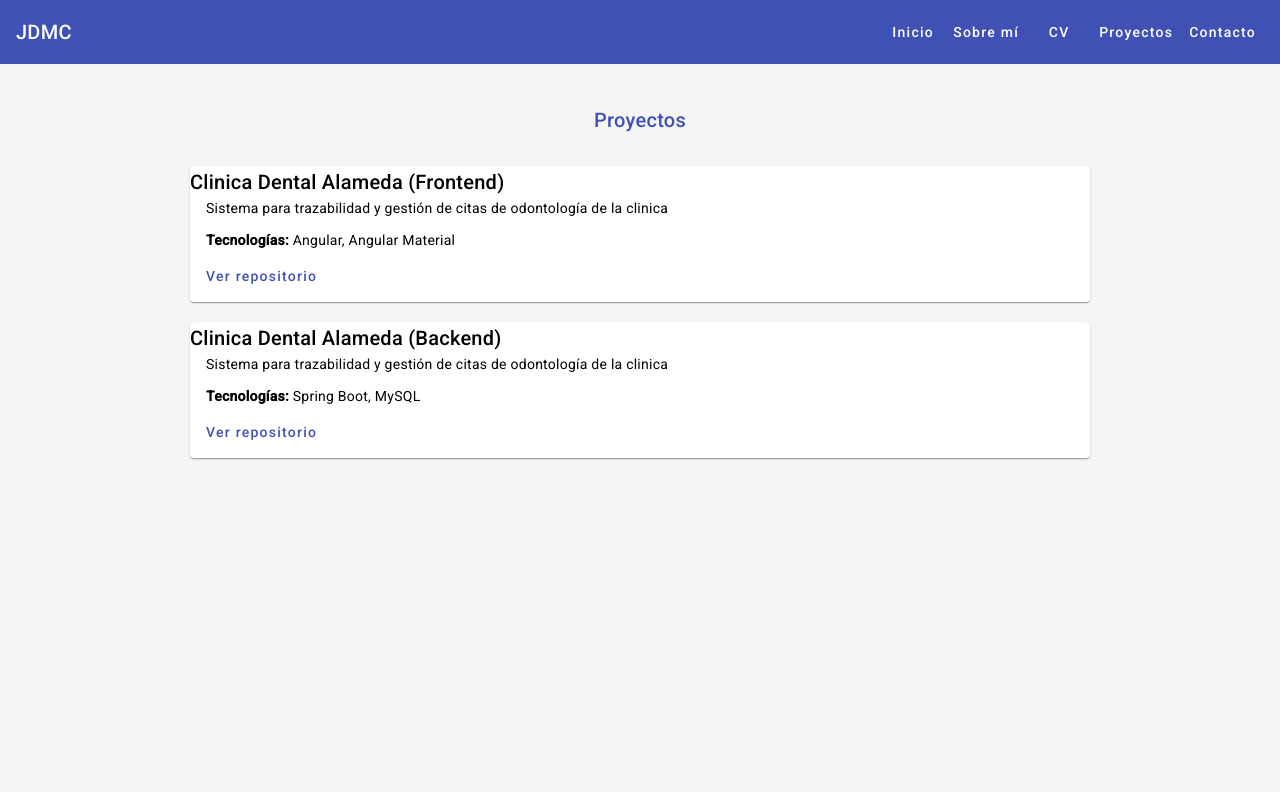
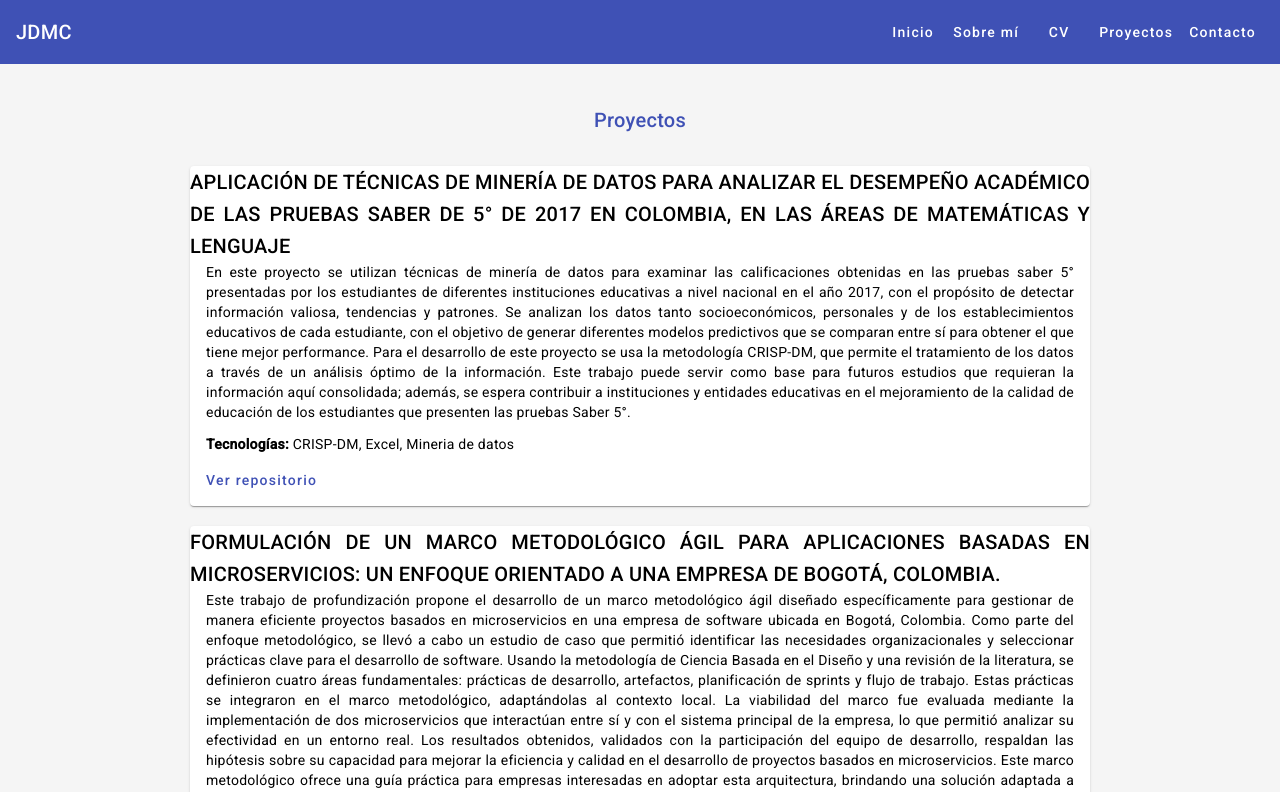
Before and after one commit to JuanMorenoC/jdmcoficial, an Angular app: page /proyectos in a window 1280 px wide. Shown: the top 792 px of the page. Built offline with nearby package versions, Linux system fonts and the light colour scheme.

Commit message:
feat(front): actualizacion de datos de estudio y proyecto

```diff
--- a/src/app/pages/proyectos/proyectos.component.scss
+++ b/src/app/pages/proyectos/proyectos.component.scss
@@ -10,5 +10,6 @@
 
   .proyecto-card {
     margin-bottom: 20px;
+    text-align: justify;
   }
 }
--- a/src/app/pages/proyectos/proyectos.component.ts
+++ b/src/app/pages/proyectos/proyectos.component.ts
@@ -25,6 +25,18 @@ export interface Proyecto {
 export class ProyectosComponent {
   proyectos: Proyecto[] = [
     {
+      nombre: 'APLICACIÓN DE TÉCNICAS DE MINERÍA DE DATOS PARA ANALIZAR EL DESEMPEÑO ACADÉMICO DE LAS PRUEBAS SABER DE 5° DE 2017 EN COLOMBIA, EN LAS ÁREAS DE MATEMÁTICAS Y LENGUAJE',
+      descripcion: 'En este proyecto se utilizan técnicas de minería de datos para examinar las calificaciones obtenidas en las pruebas saber 5° presentadas por los estudiantes de diferentes instituciones educativas a nivel nacional en el año 2017, con el propósito de detectar información valiosa, tendencias y patrones. Se analizan los datos tanto socioeconómicos, personales y de los establecimientos educativos de cada estudiante, con el objetivo de generar diferentes modelos predictivos que se comparan entre sí para obtener el que tiene mejor performance. Para el desarrollo de este proyecto se usa la metodología CRISP-DM, que permite el tratamiento de los datos a través de un análisis óptimo de la información. Este trabajo puede servir como base para futuros estudios que requieran la información aquí consolidada; además, se espera contribuir a instituciones y entidades educativas en el mejoramiento de la calidad de educación de los estudiantes que presenten las pruebas Saber 5°.',
+      tecnologias: ['CRISP-DM', 'Excel', 'Mineria de datos'],
+      repositorio: ''
+    },
+    {
+      nombre: 'FORMULACIÓN DE UN MARCO METODOLÓGICO ÁGIL PARA APLICACIONES BASADAS EN MICROSERVICIOS: UN ENFOQUE ORIENTADO A UNA EMPRESA DE BOGOTÁ, COLOMBIA.',
+      descripcion: 'Este trabajo de profundización propone el desarrollo de un marco metodológico ágil diseñado específicamente para gestionar de manera eficiente proyectos basados en microservicios en una empresa de software ubicada en Bogotá, Colombia. Como parte del enfoque metodológico, se llevó a cabo un estudio de caso que permitió identificar las necesidades organizacionales y seleccionar prácticas clave para el desarrollo de software. Usando la metodología de Ciencia Basada en el Diseño y una revisión de la literatura, se definieron cuatro áreas fundamentales: prácticas de desarrollo, artefactos, planificación de sprints y flujo de trabajo. Estas prácticas se integraron en el marco metodológico, adaptándolas al contexto local. La viabilidad del marco fue evaluada mediante la implementación de dos microservicios que interactúan entre sí y con el sistema principal de la empresa, lo que permitió analizar su efectividad en un entorno real. Los resultados obtenidos, validados con la participación del equipo de desarrollo, respaldan las hipótesis sobre su capacidad para mejorar la eficiencia y calidad en el desarrollo de proyectos basados en microservicios. Este marco metodológico ofrece una guía práctica para empresas interesadas en adoptar esta arquitectura, brindando una solución adaptada a contextos similares.',
+      tecnologias: ['SCRUM', 'XP', 'Arquitectura basada en microservicios', 'Metodologias agiles'],
+      repositorio: ''
+    },
+    {
       nombre: 'Clinica Dental Alameda (Frontend)',
       descripcion: 'Sistema para trazabilidad y gestión de citas de odontología de la clinica',
       tecnologias: ['Angular', 'Angular Material'],
--- a/src/app/pages/sobre-mi/sobre-mi.component.html
+++ b/src/app/pages/sobre-mi/sobre-mi.component.html
@@ -15,7 +15,7 @@
         proyectos innovadores. Capacidad para trabajar en equipo, gestionar tiempos
         de manera efectiva y adaptarse rápidamente a nuevas tecnologías.
       </p>
-
+      <hr>
       <h3>Habilidades</h3>
       <ul>
         <li>Java, Python, TypeScript</li>
@@ -25,6 +25,12 @@
         <li>BPMN</li>
         <li>Trabajo en equipo, Gestión del tiempo</li>
       </ul>
+      <hr>
+      <h3>Estudios</h3>
+      <ul>
+        <li><strong>Ingeniería de Sistemas y Computación: </strong>Universidad del Quindío | 2016 - 2022</li>
+        <li><strong>Maestría en Ingeniería con enfasís en Ingeniería de Software: </strong>Universidad del Quindío | 2023 - 2025</li>
+      </ul>
     </div>
   </div>
 </section>
--- a/src/app/pages/sobre-mi/sobre-mi.component.scss
+++ b/src/app/pages/sobre-mi/sobre-mi.component.scss
@@ -32,12 +32,13 @@
         font-size: 1.1rem;
         line-height: 1.6;
         margin-bottom: 20px;
+        text-align: justify;
       }
 
       ul {
         list-style: disc;
         padding-left: 20px;
-
+        text-align: justify;
         li {
           margin-bottom: 6px;
         }
```
Also changed, not shown: 1 other file (tests, documents, lock files or other folders).
